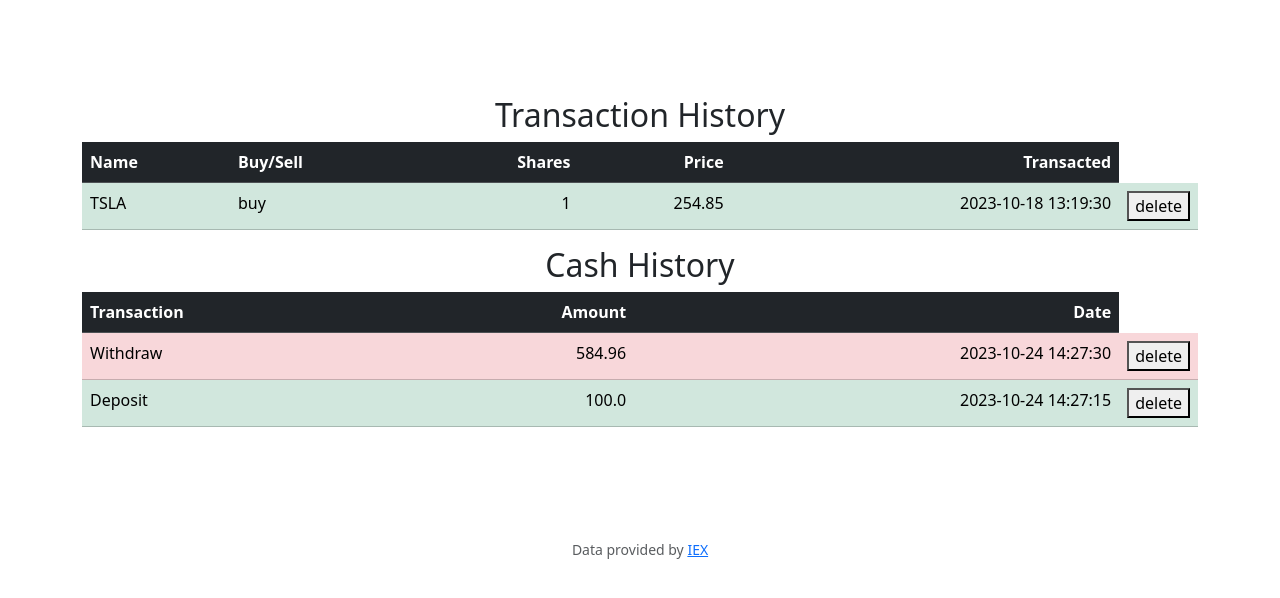
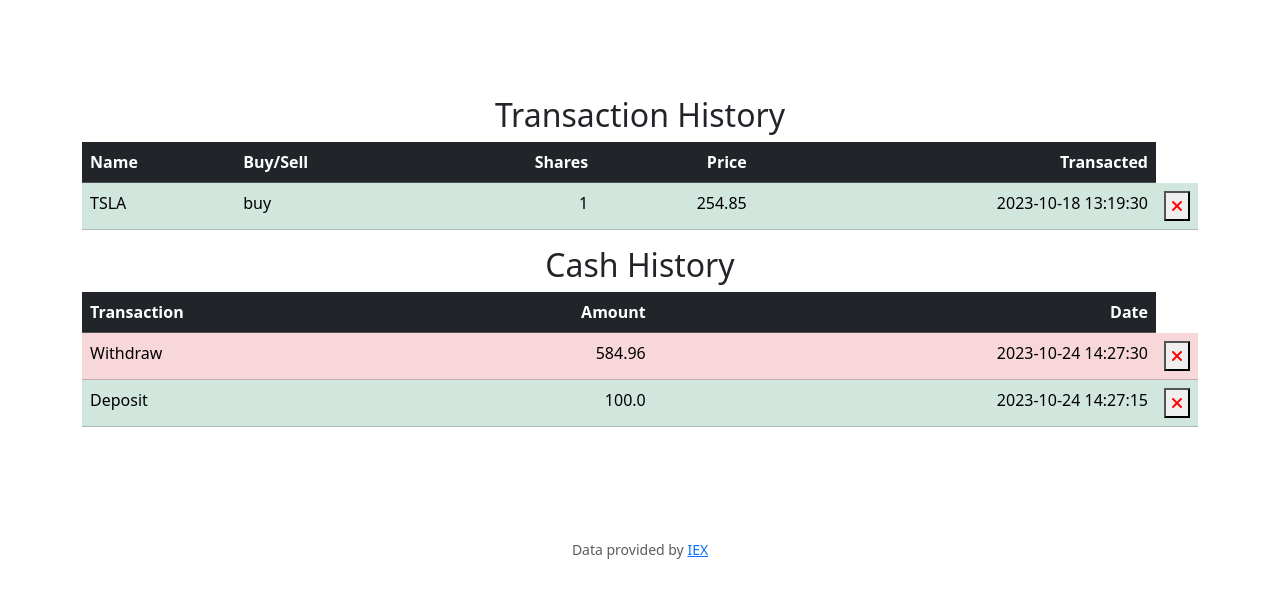
Before and after one commit to ibrahimdemir792/Portfolio-Manager, a Flask app: page /history in a window 1280 px wide. Shown: the part 76-674 px from the top of the page. Run offline with Flask 3, Linux system fonts and the light colour scheme; a user stored in the database is signed in; some libraries are stand-ins or nearby versions.

Commit message:
Delete button with red cross image

```diff
--- a/finance/templates/history.html
+++ b/finance/templates/history.html
@@ -30,7 +30,9 @@
                             <td style="width:20px">
                                 <form action="/delete" method="post">
                                     <input name="transactionId" type="hidden" value="{{ history_data.id }}">
-                                    <button type="submit">delete</button>
+                                    <button type="submit">
+                                        <i class="fas fa-times" style="color: red;"></i>
+                                    </button>
                                 </form>
                             </td>
                         </tr>
@@ -44,7 +46,9 @@
                             <td style="width:20px">
                                 <form action="/delete" method="post">
                                     <input name="transactionId" type="hidden" value="{{ history_data.id }}">
-                                    <button type="submit">delete</button>
+                                    <button type="submit">
+                                        <i class="fas fa-times" style="color: red;"></i>
+                                    </button>
                                 </form>
                             </td>
                         </tr>
@@ -74,7 +78,9 @@
                             <td style="width:20px">
                                 <form action="/delete" method="post">
                                     <input name="cashId" type="hidden" value="{{ cashHistory.id }}">
-                                    <button type="submit">delete</button>
+                                    <button type="submit">
+                                        <i class="fas fa-times" style="color: red;"></i>
+                                    </button>
                                 </form>
                             </td>
                         </tr>
@@ -86,7 +92,9 @@
                             <td style="width:20px">
                                 <form action="/delete" method="post">
                                     <input name="cashId" type="hidden" value="{{ cashHistory.id }}">
-                                    <button type="submit">delete</button>
+                                    <button type="submit">
+                                        <i class="fas fa-times" style="color: rgb(255, 0, 0);"></i>
+                                    </button>
                                 </form>
                             </td>
                         </tr>
```
Also changed, not shown: finance/finance.db, 1 other file.
